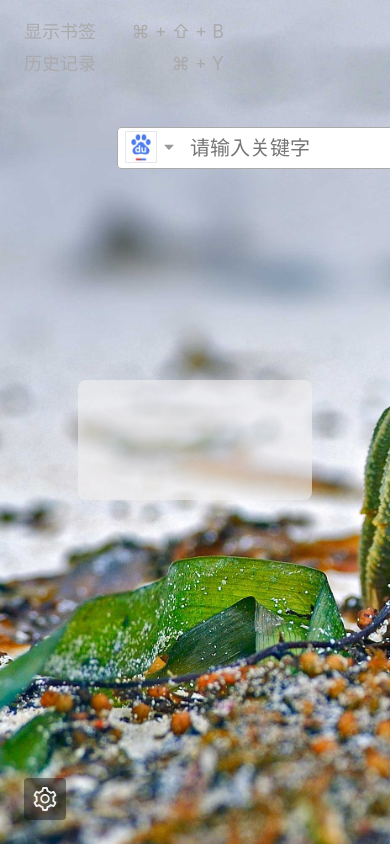
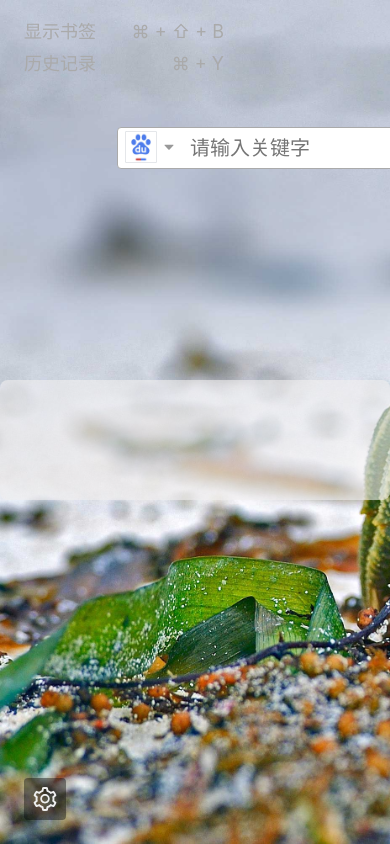
Before and after one commit to wflixu/ntab, a Vue app: page / in a window 390 px wide. Shown: the top 844 px of the page. Built offline with nearby package versions, Linux system fonts and the light colour scheme.

Commit message:
[feat] refactor responsive css

```diff
--- a/src/views/home/SearchBox.vue
+++ b/src/views/home/SearchBox.vue
@@ -10,8 +10,7 @@
           <img :src="currentEngine.img" :alt="currentEngine.name" class="logo curr" />
         </template>
         <div class="arrow">
-                    <svg class="arrow-icon" width="10" height="6" viewBox="0 0 10 6" fill="#999"
-                        xmlns="http://www.w3.org/2000/svg">
+          <svg class="arrow-icon" width="10" height="6" viewBox="0 0 10 6" fill="#999" xmlns="http://www.w3.org/2000/svg">
             <path
               d="M5.34919 5.71075C5.15303 5.91082 4.83089 5.91082 4.63494 5.71075L0.627304 1.61875C0.317409 1.30233 0.541867 0.768799 0.984877 0.768799L9.0045 0.7688C9.44751 0.7688 9.6714 1.30233 9.36117 1.61875L5.34919 5.71075Z">
             </path>
@@ -122,7 +121,6 @@ const onClear = () => {
         padding-left: 72px;
         padding-right: 40px;
         font-size: 20px;
-                outline: invert;
         border: 1px solid #aaa;
         border-radius: 4px;
       }
@@ -142,9 +140,8 @@ const onClear = () => {
       align-items: center;
       font-size: 16px;
       vertical-align: middle;
-
+      cursor: pointer;
       &:hover svg {
-                cursor: pointer;
         fill: #1e80ff;
       }
     }
--- a/src/views/home/WebNavi.vue
+++ b/src/views/home/WebNavi.vue
@@ -106,22 +106,28 @@ onMounted(() => {
 });
 </script>
 
-<style scoped lang="postcss">
+<style scoped >
 .web-navi {
   padding-top: 25vh;
-  padding-left: 20vw;
-  padding-right: 20vw;
+  /* padding-left: 20vw;
+  padding-right: 20vw; */
+  display: flex;
+  justify-content: center;
 }
 .list {
+  --item-width: 120px;
+  --item-gap: 16px;
   background-color: rgba(242, 241, 240, 0.6);
   border-radius: 8px;
   display: flex;
   flex-wrap: wrap;
   justify-content: flex-start;
-  gap: 36px 24px;
+  gap: var(--item-gap);
+  width: calc((var(--item-width) + var(--item-gap)) * 8 - var(--item-gap));
+
   .item {
-    width: 120px;
-    height: 120px;
+    width: var(--item-width);
+    height: var(--item-width);
     padding-top: 16px;
     position: relative;
     border-radius: 4px;
@@ -186,4 +192,32 @@ onMounted(() => {
     }
   }
 }
+
+
+@media screen and (min-width: 1980px) {
+  .list {
+    width:   calc((var(--item-width) + var(--item-gap)) * 12 - var(--item-gap));;
+  }
+}
+@media screen and (min-width: 3200px) {
+  .list {
+    width:   calc((var(--item-width) + var(--item-gap)) * 16 - var(--item-gap));;
+  }
+}
+@media screen and (max-width: 1280px) {
+  .list {
+    width:   calc((var(--item-width) + var(--item-gap)) * 6 - var(--item-gap));;
+  }
+}
+@media screen and (max-width: 1024px) {
+  .list {
+    width:   calc((var(--item-width) + var(--item-gap)) * 5 - var(--item-gap));;
+  }
+}
+@media screen and (max-width: 768px) {
+  .list {
+    width:   calc((var(--item-width) + var(--item-gap)) * 4 - var(--item-gap));;
+  }
+}
+
 </style>
```
Lines whose indentation alone changed are shown as unchanged.
